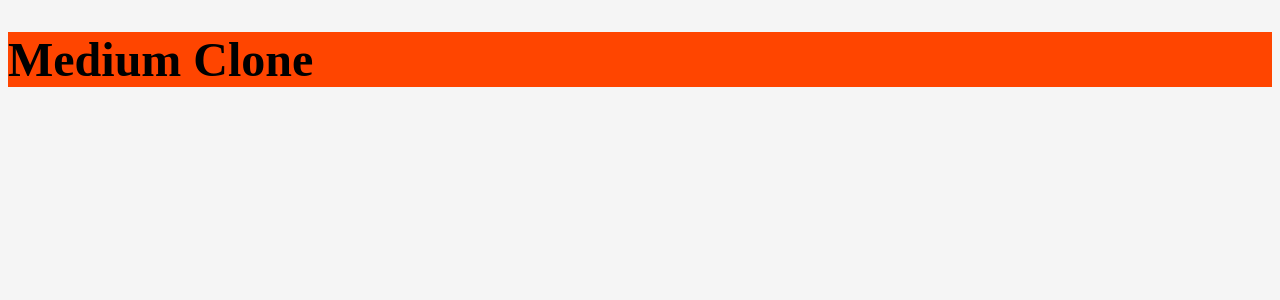
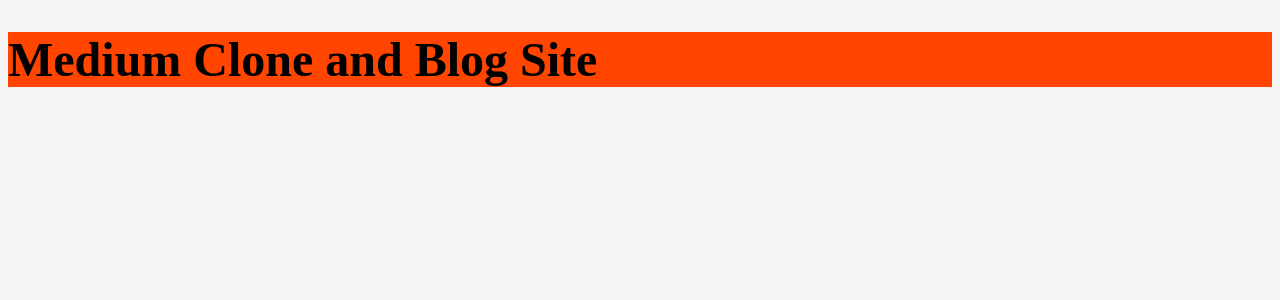
Before and after one commit to BernardSDev/braindex, a React (Vite) app: page / in a window 1280 px wide. Shown: the top 300 px of the page. Built offline with nearby package versions, Linux system fonts and the light colour scheme.

Commit message:
Testing git 1

```diff
--- a/src/App.tsx
+++ b/src/App.tsx
@@ -1,7 +1,7 @@
 function App() {
 
   return (
-      <h1>Medium Clone</h1>
+      <h1>Medium Clone and Blog Site</h1>
   )
 }
 
```
